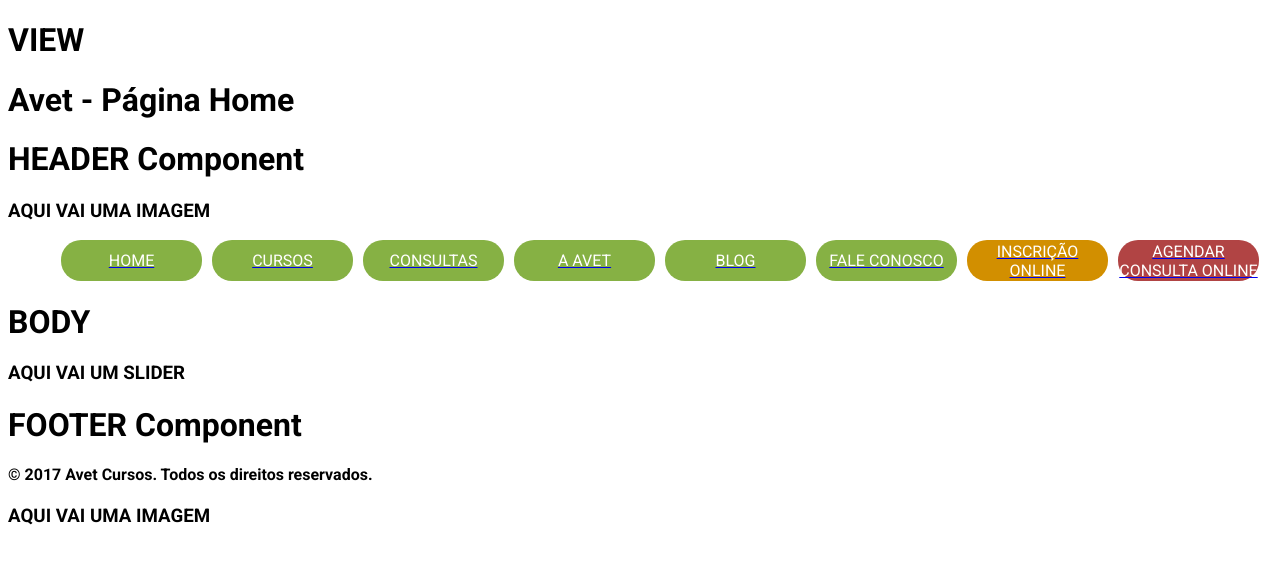
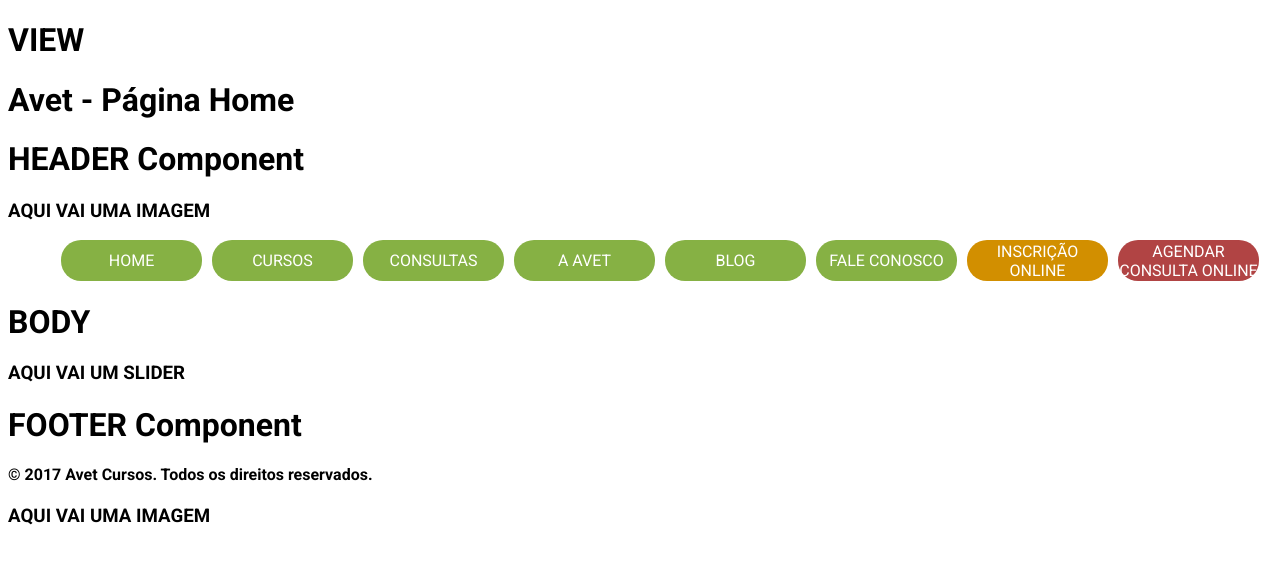
Before and after one commit to marcusviniciusmo/Avet_Cursos_Website, a React (Create React App) app in the folder frontend/: page / in a window 1280 px wide. Shown: the top 564 px of the page. Built offline with nearby package versions, Linux system fonts and the light colour scheme.

Commit message:
Creating a global class with remove text-decoration style effect

```diff
--- a/frontend/src/components/Menu/index.tsx
+++ b/frontend/src/components/Menu/index.tsx
@@ -6,42 +6,42 @@ function Menu() {
   return (
     <menu id="menuContainer">
       <ul id="menuList">
-        <Link to="/">
+        <Link to="/" className="btnDecorationNone">
           <MenuItem
             textButton="Home"
             id="btnHome" />
         </Link>
-        <Link to="/cursos">
+        <Link to="/cursos" className="btnDecorationNone">
           <MenuItem
             textButton="Cursos"
             id="btnCursos" />
         </Link>
-        <Link to="/consultas">
+        <Link to="/consultas" className="btnDecorationNone">
           <MenuItem
             textButton="Consultas"
             id="btnConsultas" />
         </Link>
-        <Link to="/aavet">
+        <Link to="/aavet" className="btnDecorationNone">
           <MenuItem
             textButton="A Avet"
             id="btnAAvet" />
         </Link>
-        <Link to="/blog">
+        <Link to="/blog" className="btnDecorationNone">
           <MenuItem
             textButton="Blog"
             id="btnBlog" />
         </Link>
-        <Link to="/faleConosco">
+        <Link to="/faleConosco" className="btnDecorationNone">
           <MenuItem
             textButton="Fale Conosco"
             id="btnFaleConosco" />
         </Link>
-        <Link to="/inscricaoOnline">
+        <Link to="/inscricaoOnline" className="btnDecorationNone">
           <MenuItem
             textButton="Inscrição Online"
             id="btnInscricaoOnline" />
         </Link>
-        <Link to="/agendarConsultaOnline">
+        <Link to="/agendarConsultaOnline" className="btnDecorationNone">
           <MenuItem
             textButton="Agendar Consulta Online"
             id="btnAgendarConsultaOnline" />
--- a/frontend/src/index.css
+++ b/frontend/src/index.css
@@ -3,3 +3,7 @@
 * {
   font-family: 'Roboto', sans-serif;
 }
+
+.btnDecorationNone {
+  text-decoration: none;
+}
```
